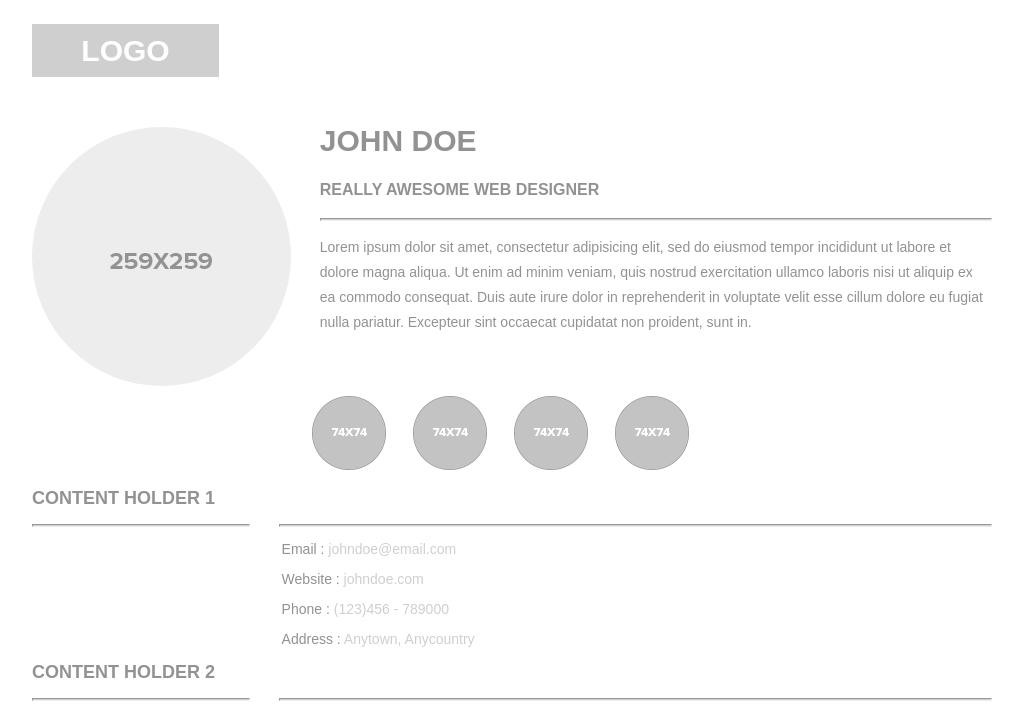
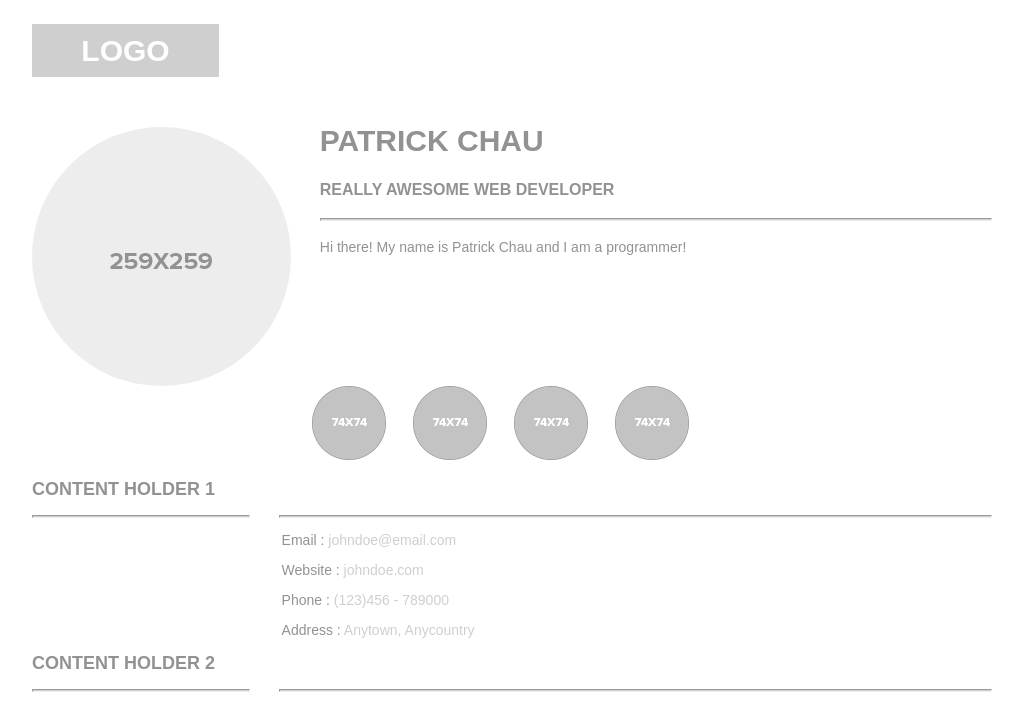
Before and after one commit to its-chowtime/its-chowtime.github.io, a plain HTML site: page index.html in a window 1280 px wide. Shown: the top 704 px of the page, without its empty margins (128-1151 px from the left). Drawn offline with Linux system fonts and the light colour scheme.

Commit message:
Update index.html

```diff
--- a/index.html
+++ b/index.html
@@ -3,7 +3,7 @@
 <head>
 <meta charset="utf-8">
 <meta name="viewport" content="width=device-width, initial-scale=1">
-<title>About Page template By Adobe Dreamweaver</title>
+<title>Patrick Chau</title>
 <link href="AboutPageAssets/styles/aboutPageStyle.css" rel="stylesheet" type="text/css">
 
 <!--The following script tag downloads a font from the Adobe Edge Web Fonts server for use within the web page. We recommend that you do not modify it.-->
@@ -22,10 +22,10 @@
     <img src="AboutPageAssets/images/profilephoto.png" alt="sample"> </div>
   <!-- Identity details -->
   <section class="profileHeader">
-    <h1>JOHN DOE</h1>
-    <h3>REALLY AWESOME WEB DESIGNER</h3>
+    <h1>PATRICK CHAU</h1>
+    <h3>REALLY AWESOME WEB DEVELOPER</h3>
     <hr>
-    <p>Lorem ipsum dolor sit amet, consectetur adipisicing elit, sed do eiusmod tempor incididunt ut labore et dolore magna aliqua. Ut enim ad minim veniam, quis nostrud exercitation ullamco laboris nisi ut aliquip ex ea commodo consequat. Duis aute irure dolor in reprehenderit in voluptate velit esse cillum dolore eu fugiat nulla pariatur. Excepteur sint occaecat cupidatat non proident, sunt in.</p>
+    <p>Hi there! My name is Patrick Chau and I am a programmer!</p>
   </section>
   <!-- Links to Social network accounts -->
   <aside class="socialNetworkNavBar">
```
